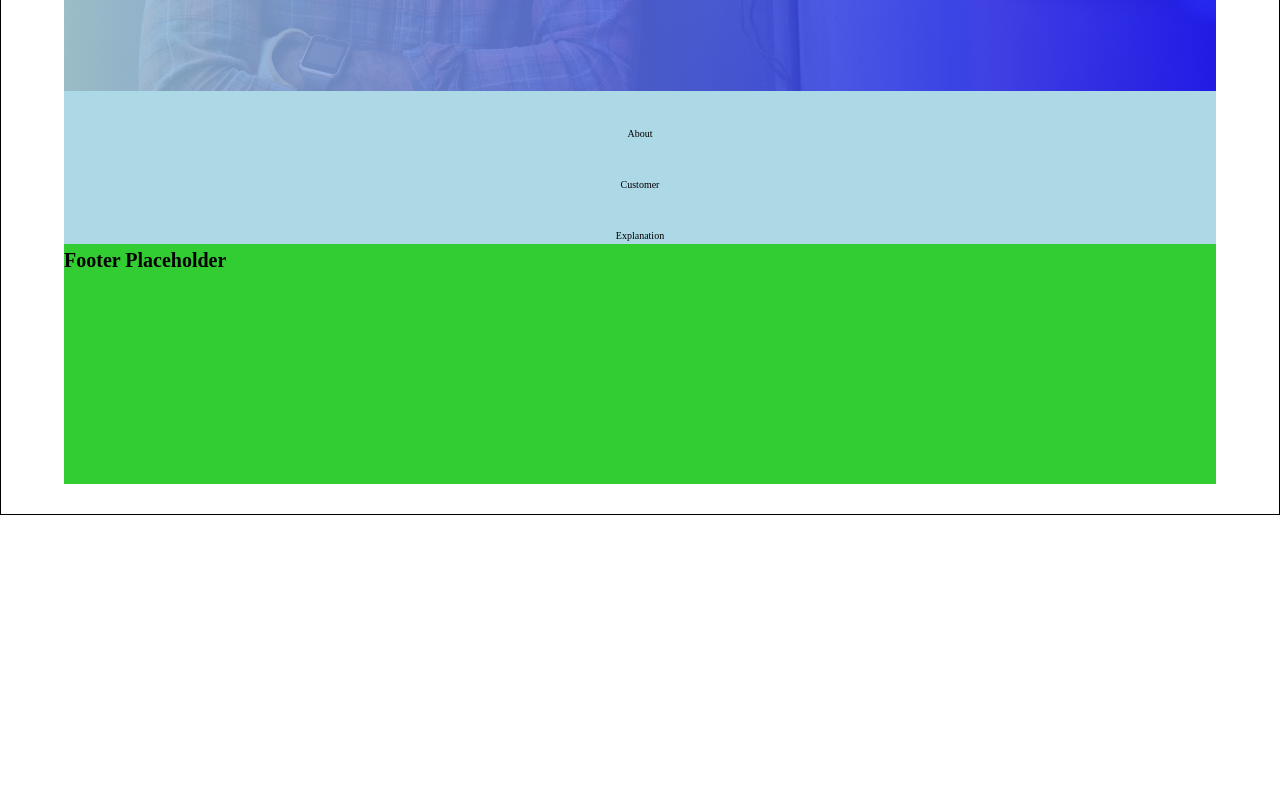
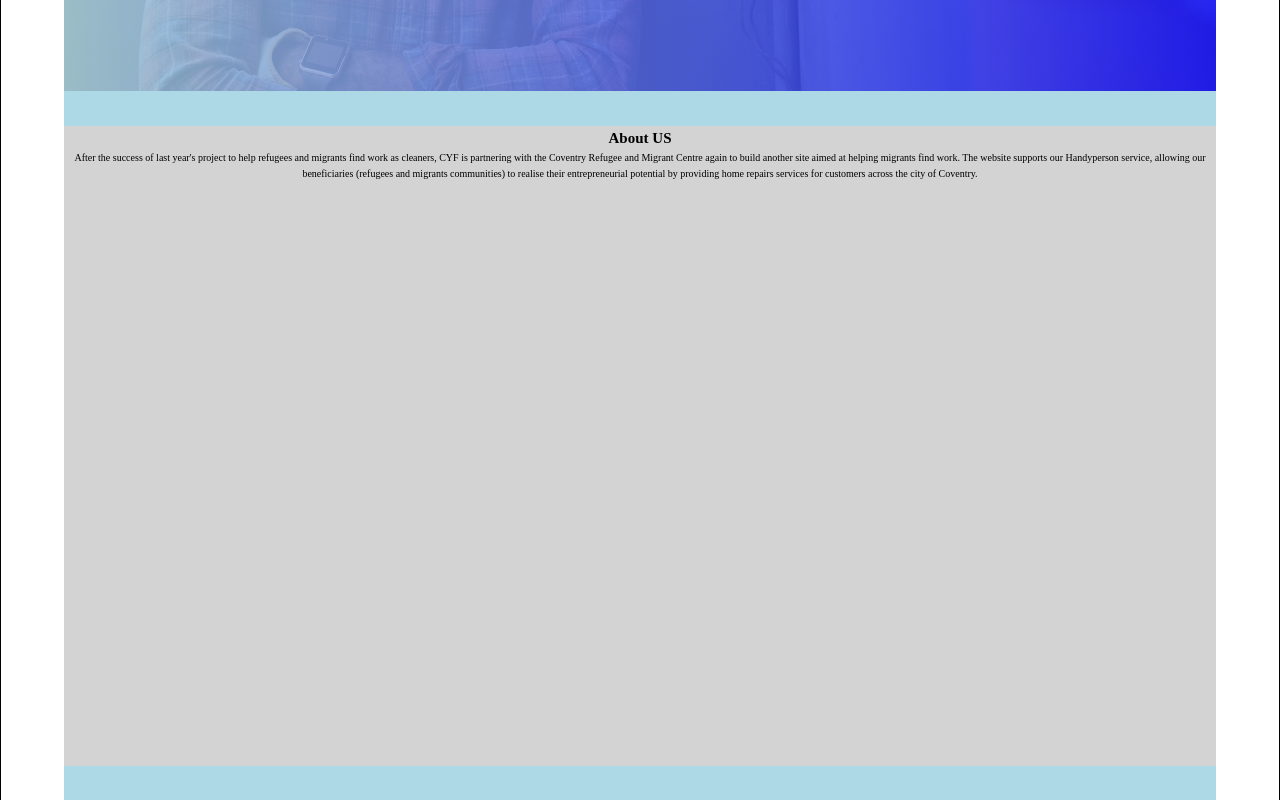
Before and after one commit to Pat-On/repairs_for_you, a React (Create React App) app in the folder client/: page / in a window 1280 px wide. Shown: the part 660-1460 px from the top of the page. Before the commit the page ends 1175 px from the top, so only its background shows below. Built offline with nearby package versions, Linux system fonts and the light colour scheme.

Commit message:
created main page - aboutSection component

```diff
--- /dev/null
+++ b/client/src/components/mainPage/aboutSection/AboutSection.js
@@ -0,0 +1,25 @@
+import React, { useEffect, useState } from "react";
+import { Route, Redirect, useRouteMatch, Switch, Link } from "react-router-dom";
+
+import classes from "./AboutSection.module.scss";
+
+// !TODO: decomposition of this elements in next stage
+
+const AboutSection = (props) => {
+  return (
+    <div className={classes.about}>
+      <h2>About US</h2>
+      <p>
+        After the success of last year's project to help refugees and migrants
+        find work as cleaners, CYF is partnering with the Coventry Refugee and
+        Migrant Centre again to build another site aimed at helping migrants
+        find work. The website supports our  Handyperson service,
+        allowing our beneficiaries (refugees and migrants communities) to
+        realise their entrepreneurial potential by providing home repairs
+        services for customers across the city of Coventry.
+      </p>
+    </div>
+  );
+};
+
+export default AboutSection;
--- /dev/null
+++ b/client/src/components/mainPage/aboutSection/AboutSection.module.scss
@@ -0,0 +1,12 @@
+.about {
+    grid-row: 2 / 3;
+    grid-column: 1 / -1;
+    background-color: lightgrey;
+
+    justify-items: center;
+    align-items: center;
+
+    height: 100%;
+    width: 100%;
+    text-align: center;
+}
--- a/client/src/components/mainPage/mainPage.js
+++ b/client/src/components/mainPage/mainPage.js
@@ -3,6 +3,7 @@ import { Route, Redirect, useRouteMatch, Switch, Link } from "react-router-dom";
 
 import classes from "./MainPage.module.scss";
 import PrimarySection from "./primarySection/PrimarySection";
+import AboutSection from "./aboutSection/AboutSection";
 
 // !TODO: decomposition of this elements in next stage
 
@@ -11,7 +12,7 @@ const MainPage = (props) => {
   return (
     <div className={classes.mainPage}>
       <PrimarySection />
-      <div className={classes.mainPage__about}>About</div>
+      <AboutSection />
       <div className={classes.mainPage__customers}>Customer</div>
       <div className={classes.mainPage__explanation}>Explanation</div>
     </div>
--- a/client/src/components/mainPage/mainPage.module.scss
+++ b/client/src/components/mainPage/mainPage.module.scss
@@ -1,19 +1,13 @@
 .mainPage {
+
   position: relative;
   display: grid;
   height: 100%;
   grid-template-columns: repeat(4, 1fr);
-  grid-template-rows: 80vh repeat(3, minmax(min-content, max-content));
+  grid-template-rows: repeat(4, 80vh) ; // repeat(3, minmax(min-content, max-content))
   justify-items: center;
   align-items: center;
   grid-row-gap: 3.5rem;
-
-
-
-&__about {
-    grid-row: 2 / 3;
-    grid-column: 1 / -1;
-}
 
 &__customers {
     grid-row: 3 / 4;
--- a/client/src/components/mainPage/primarySection/PrimarySection.js
+++ b/client/src/components/mainPage/primarySection/PrimarySection.js
@@ -2,8 +2,6 @@ import React, { useEffect, useState } from "react";
 import { Route, Redirect, useRouteMatch, Switch, Link } from "react-router-dom";
 
 import classes from "./PrimarySection.module.scss";
-
-// !TODO: decomposition of this elements in next stage
 
 const PrimarySection = (props) => {
   return (
@@ -17,7 +15,7 @@ const PrimarySection = (props) => {
           <span className={classes.primary__heading__sub}>WE FIX IT RIGHT</span>
         </h1>
         <Link to="/" className={`${classes.primary__button} ${classes.primary__button__publish}`}>Publish Offer</Link>
-        <Link to="/" className={`${classes.primary__button} ${classes.primary__button__hire}`}>Publish Offer</Link>
+        <Link to="/" className={`${classes.primary__button} ${classes.primary__button__hire}`}>Hire Handyperson</Link>
       </div>
     </div>
   );
```
